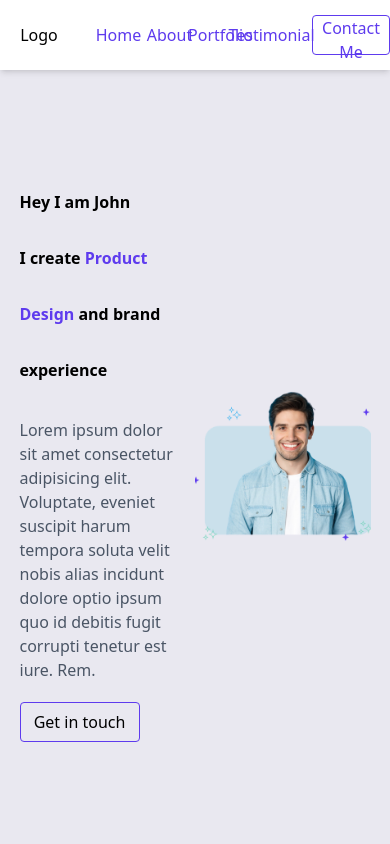
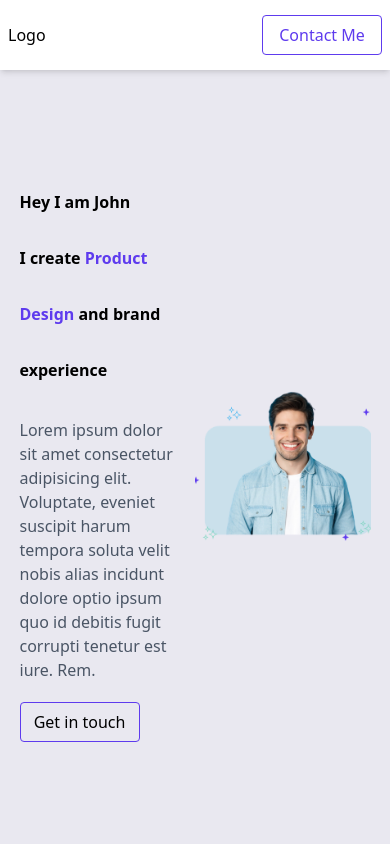
Before and after one commit to Maryammuhammadafzal/Product_Designer_Portfolio, a React (Vite) app: page / in a window 390 px wide. Shown: the top 844 px of the page. Built offline with nearby package versions, Linux system fonts and the light colour scheme.

Commit message:
3rd section responsive

```diff
--- a/src/App.jsx
+++ b/src/App.jsx
@@ -9,6 +9,7 @@ import Skill from './Pages/Skill/Skill'
 import Project from './Pages/Projects/Project'
 import Testimonial from './Pages/Testimonial/Testimonial'
 import Contact from './Pages/Contact/Contact'
+import Footer from './Components/Footer/Footer'
 
 function App() {
 
@@ -22,6 +23,7 @@ function App() {
       <Project/>
       <Testimonial/>
       <Contact/>
+      <Footer/>
     </div>
   )
 }
--- a/src/Components/Footer/Footer.jsx
+++ b/src/Components/Footer/Footer.jsx
@@ -0,0 +1,11 @@
+import React from 'react'
+
+const Footer = () => {
+  return (
+    <div className='w-full flex p-2 text-violet-700 justify-center items-center'>
+        @copyright.2021.Product_Designer_portfolio.com
+    </div>
+  )
+}
+
+export default Footer
--- a/src/Components/Hero/Hero.jsx
+++ b/src/Components/Hero/Hero.jsx
@@ -8,7 +8,7 @@ const Hero = () => {
     <div className="w-full  h-auto 2xl-h-screen  flex justify-evenly  items-center">
       <div className="w-[50%] h-[100%] flex flex-col items-center gap-y-5 justify-center ">
         <SubHeading text="Hey I am John"/>
-        <h1 className="w-[80%] h-fit leading-14 font-bold lg:text-6xl lg:leading-16">
+        <h1 className="w-[80%] h-fit leading-14 font-bold md:text-4xl lg:text-5xl xl:text-6xl xl:leading-16">
           I create <span className="text-[#5E3BEE]">Product Design</span> and brand experience
         </h1>
         <p className="w-[80%] h-fit text-base text-gray-600 lg:text-lg xl:text-xl ">
--- a/src/Components/Navbar/Navbar.jsx
+++ b/src/Components/Navbar/Navbar.jsx
@@ -3,11 +3,11 @@ import Button from '../Button/Button'
 
 const Navbar = () => {
   return (
-    <nav className='w-full h-[70px] flex justify-between shadow-md  items-center bg-white'>
-        <div className="logo w-[20%] h-[40px] items-center flex justify-center ">
+    <nav className='w-full h-[70px] flex justify-between shadow-md  items-center bg-white md:p-0 px-2'>
+        <div className="logo md:w-[20%] h-[40px] items-center flex justify-center ">
                 <h3>Logo</h3>
         </div>
-        <div className="tabs w-[40%] h-[40px] items-center flex justify-center ">
+        <div className="tabs w-[40%] h-[40px] items-center md:flex justify-center hidden">
                 <ul className="tabs-list w-[100%] h-[40px] items-center flex justify-center gap-3 ">
                         <a className='w-1/4 h-fit flex visited:text-[#5E3BEE] justify-center items-center' href=""><li className='text-[16px]'>Home</li></a>
                         <a className='w-1/4 h-fit flex visited:text-[#5E3BEE] justify-center items-center' href=""><li className='text-[16px]'>About</li></a>
@@ -15,7 +15,7 @@ const Navbar = () => {
                         <a className='w-1/4 h-fit flex visited:text-[#5E3BEE] justify-center items-center' href=""><li className='text-[16px]'>Testimonial</li></a>
                 </ul>
         </div>
-        <div className="button w-[20%] h-[40px] items-center flex justify-center ">
+        <div className="button md:w-[20%] h-[40px] items-center flex justify-center ">
                 <Button text="Contact Me" bg="transparent" color="[#5E3BEE]"/>
         </div>
 
```
